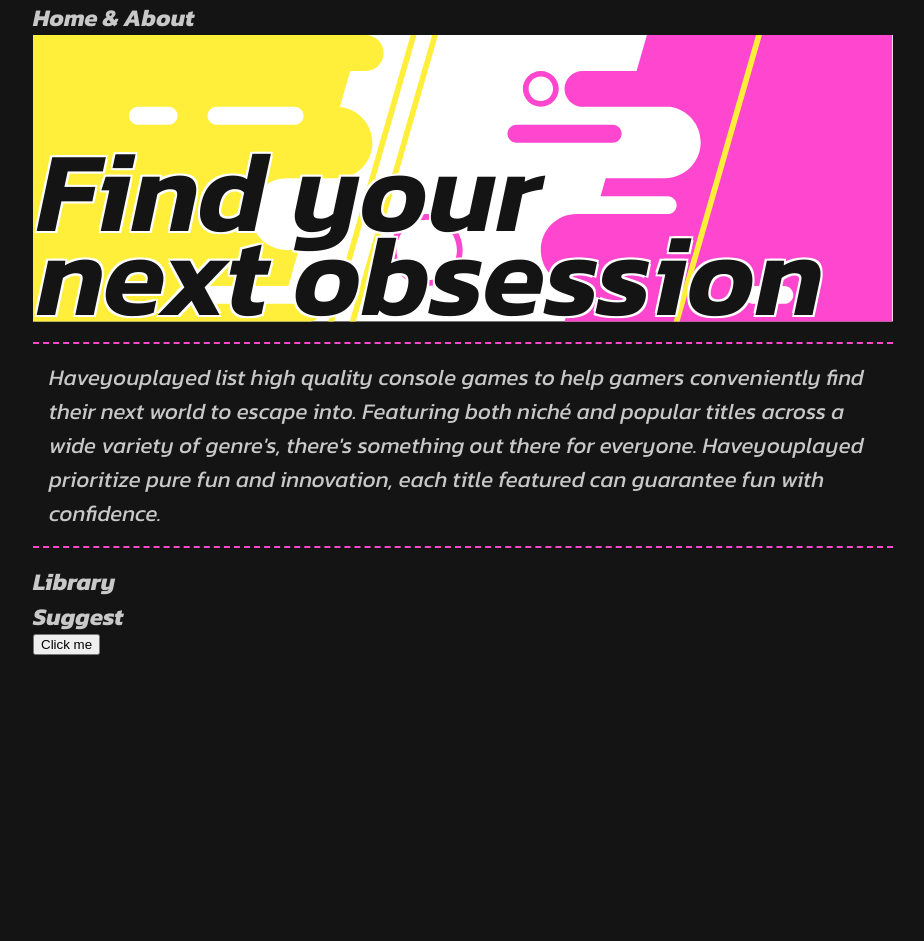
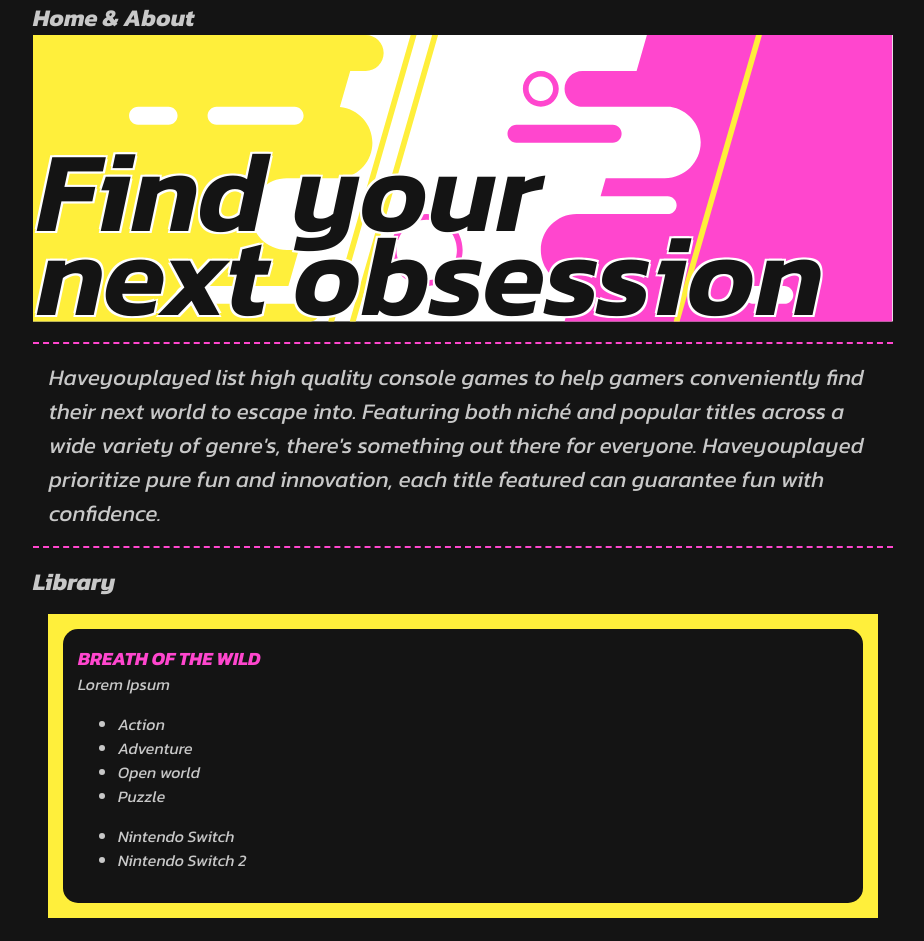
Before and after one commit to MidnattLantern/haveyouplayed, a React (Vite) app: page / in a window 1280 px wide. Shown: the top 941 px of the page, without its empty margins (177-1101 px from the left). Before the commit the page ends 800 px from the top, so only its background shows below. Built offline with nearby package versions, Linux system fonts and the light colour scheme.

Commit message:
(feature) Create first catalogue data and library components

```diff
--- a/src/App.tsx
+++ b/src/App.tsx
@@ -1,5 +1,6 @@
 // import Styles from './App.module.scss'
 import HomeAbout from './components/homeAbout/HomeAbout'
+import Library from './components/library/Library'
 import NavBar from './components/navBar/NavBar'
 import Suggest from './components/suggest/Suggest'
 
@@ -13,7 +14,7 @@
           <HomeAbout/>
         </div>
         <div id='library'>
-          <h2>Library</h2>
+          <Library/>
         </div>
         <div id='suggest'>
           <Suggest/>
--- /dev/null
+++ b/src/components/gameCard/GameCard.module.scss
@@ -0,0 +1,21 @@
+.cardBorder {
+    background-color: var(--color-secondary);
+    padding: 15px;
+}
+.cardBorder:hover,
+.cardBorder:focus {
+    outline: none;
+    background-color: var(--color-primary);
+    cursor: pointer;
+}
+
+.title {
+    color: var(--color-primary);
+    text-transform: uppercase;
+}
+
+.wrapper {
+    background-color: var(--color-surface);
+    padding: 15px;
+    border-radius: 15px;
+}
--- /dev/null
+++ b/src/components/gameCard/GameCard.tsx
@@ -0,0 +1,32 @@
+import type { IGame } from "../../models"
+import Styles from "./GameCard.module.scss"
+
+function GameCard({
+    gameCardData
+} : {
+    gameCardData: IGame
+}) {
+
+    return (
+        <>
+            <div className={Styles.cardBorder} tabIndex={0}>
+                <article className={Styles.wrapper}>
+                    <h3 className={Styles.title}>{gameCardData.title}</h3>
+                    <p>{gameCardData.description}</p>
+                    <ul>
+                        {gameCardData.genre.map((genreName, index) => (
+                            <li key={index}>{genreName}</li>
+                        ))}
+                    </ul>
+                    <ul>
+                        {gameCardData.platform.map((platformName, index) => (
+                            <li key={index}>{platformName}</li>
+                        ))}
+                    </ul>
+                </article>
+            </div>
+        </>
+    )
+}
+
+export default GameCard
--- /dev/null
+++ b/src/components/library/Library.module.scss
@@ -0,0 +1,6 @@
+.container {
+    display: flex;
+    flex-direction: column;
+    gap: 25px;
+    margin: 15px;
+}
--- /dev/null
+++ b/src/components/library/Library.tsx
@@ -0,0 +1,21 @@
+import type { IGame } from "../../models"
+import Styles from "./Library.module.scss"
+import GameCard from "../gameCard/GameCard"
+import libraryData from "./library-data.json"
+
+function Library() {
+    const games = libraryData as IGame[]
+
+    return (
+        <>
+            <h2>Library</h2>
+            <div className={Styles.container}>
+                {games.map((game, index) => (
+                    <GameCard key={index} gameCardData={game}/>
+                ))}
+            </div>
+        </>
+    )
+}
+
+export default Library
--- /dev/null
+++ b/src/components/library/library-data.json
@@ -0,0 +1,44 @@
+[
+    {
+        "title": "Breath of the Wild",
+        "description": "Lorem Ipsum",
+        "genre": ["Action", "Adventure", "Open world", "Puzzle"],
+        "platform": ["Nintendo Switch", "Nintendo Switch 2"]
+    },
+    {
+        "title": "Ori and the Blind Forest",
+        "description": "Lorem Ipsum",
+        "genre": ["Action", "Adventure", "Metroidvania", "Puzzle"],
+        "platform": ["Steam for Windows", "Xbox One", "Nintendo Switch"]
+    },
+    {
+        "title": "Hollow Knight: Silksong",
+        "description": "Lorem Ipsum",
+        "genre": ["Action", "Adventure", "Metroidvania", "Souls-like"],
+        "platform": ["Steam for Windows", "Steam for Mac", "Steam for Linux", "Nintendo Switch", "Nintendo Switch 2", "Xbox Series", "PlayStation 5"]
+    },
+    {
+        "title": "A Hat in Time",
+        "description": "Lorem Ipsum",
+        "genre": ["3D platformer", "Action", "Adventure"],
+        "platform": ["Steam for Windows", "Nintendo Switch", "Xbox One", "PlayStation 4", "PlayStation 5"]
+    },
+    {
+        "title": "Fire Emblem: Fortume's Weave",
+        "description": "Lorem Ipsum",
+        "genre": ["Strategy", "Role-play"],
+        "platform": ["Nintendo Switch 2"]
+    },
+    {
+        "title": "Wargroove",
+        "description": "Lorem Ipsum",
+        "genre": ["Strategy", "Role-play"],
+        "platform": ["Steam for Windows", "Nintendo Switch", "Xbox One", "PlayStation 4"]
+    },
+    {
+        "title": "Deltarune",
+        "description": "Lorem Ipsum",
+        "genre": ["Role-play"],
+        "platform": ["Steam for Windows", "Steam for Mac", "Nintendo Switch", "Nintendo Switch 2", "PlayStation 4", "PlayStation 5"]
+    }
+]
--- a/src/components/navBar/NavBar.module.scss
+++ b/src/components/navBar/NavBar.module.scss
@@ -27,7 +27,7 @@
 }
 
 .container {
-    position: absolute;
+    position: fixed;
     top: 0;
     left: 0;
     right: 0;
@@ -95,7 +95,9 @@
     border-top-right-radius: var(--pillify);
     border-bottom-right-radius: var(--pillify);
     background-color: var(--color-surface-transparent);
+    backdrop-filter: blur(2px);
     border: 2px solid var(--color-body-transparent);
+    box-shadow: 0 0 15px var(--color-surface-transparent);
     border-left: 0;
     display: flex;
     justify-content: space-between;
--- a/src/index.scss
+++ b/src/index.scss
@@ -27,7 +27,7 @@
   max-width: 600px;
 }
 
-p, span, a, h1, h2 {
+p, span, a, h1, h2, h3, li {
   margin: 0;
   color: var(--color-body);
   font-family: var(--font-theme);
--- /dev/null
+++ b/src/models.ts
@@ -0,0 +1,26 @@
+// type IGenres = [
+//     "Other",
+//     "Action",
+//     "Adventure",
+//     "Open world",
+//     "Puzzle",
+//     "Metroidvania",
+//     "Souls-like"
+// ]
+
+// type IPlatforms = [
+//     "Steam for Windows",
+//     "Steam for Mac",
+//     "Steam for Linux",
+//     "Nintendo Switch",
+//     "Nintendo Switch 2",
+//     "Xbox Series",
+//     "PlayStation 5"
+// ]
+
+export type IGame = {
+    title: string,
+    description: string,
+    genre: string[],
+    platform: string[]
+}
```
Also changed, not shown: 2 other files (tests, documents, lock files or other folders).
